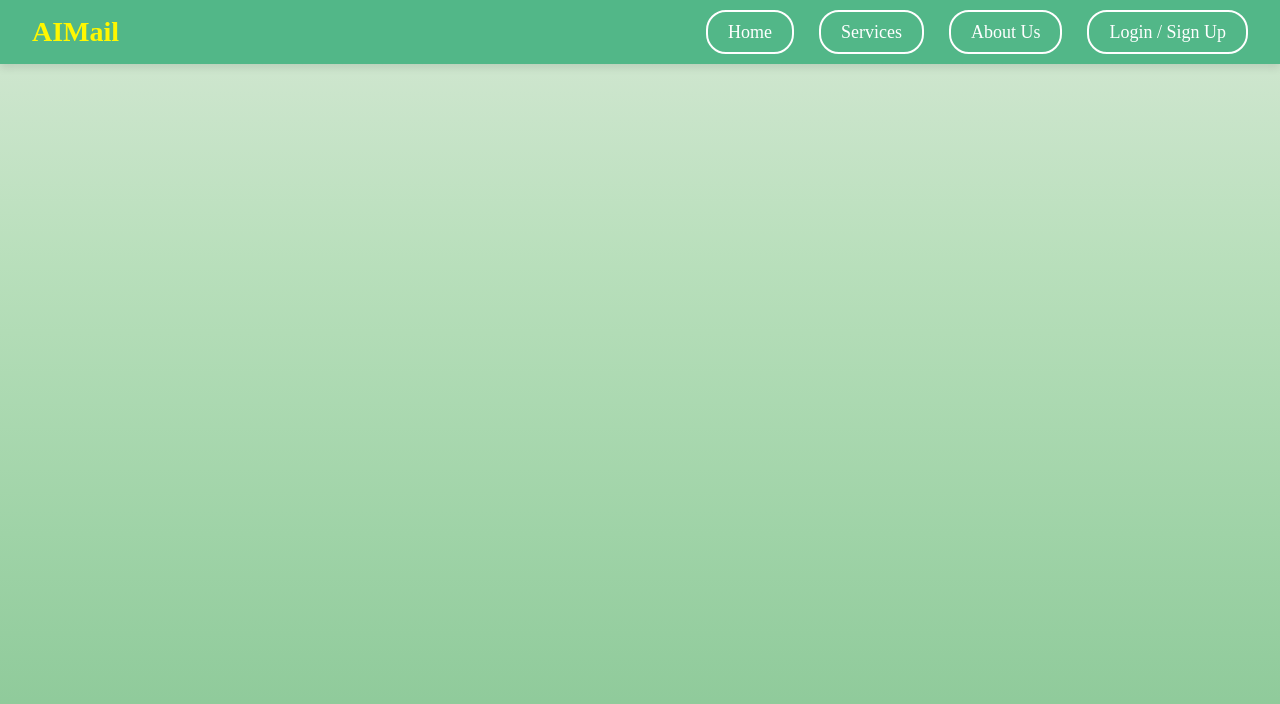
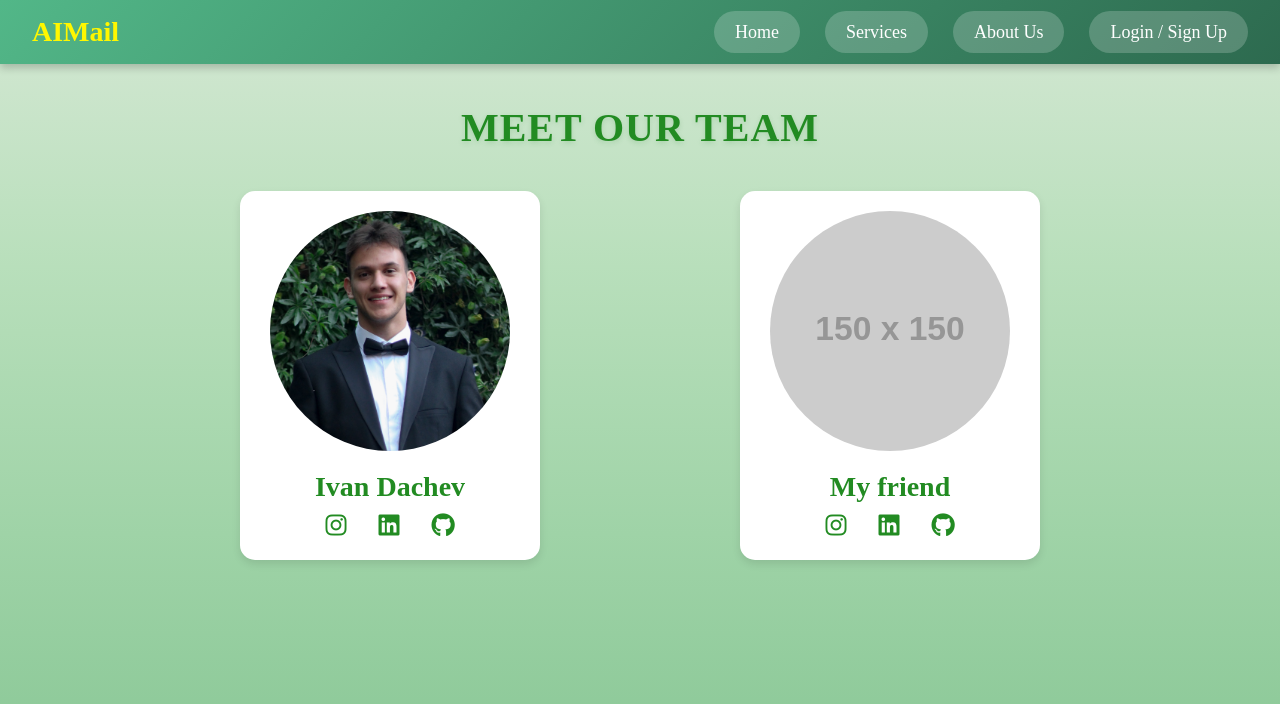
Before and after one commit to KodaKodama/AIMail, a React (Vite) app in the folder client/: page /about in a window 1280 px wide. Shown: the top 704 px of the page. Built offline with nearby package versions, Linux system fonts and the light colour scheme.

Commit message:
Make page about the team members and change  style of the nav buttons

```diff
--- a/client/src/App.jsx
+++ b/client/src/App.jsx
@@ -1,9 +1,10 @@
 // src/App.jsx
 import React from 'react';
 import { BrowserRouter as Router, Routes, Route } from 'react-router-dom';
+import Navbar from './components/Navbar';
 import HomePage from './components/HomePage';
 import LoginRegisterForm from './components/LoginRegisterForm';
-import Navbar from './components/Navbar';  // Assuming you've created this component
+import AboutPage from './components/AboutPage';
 
 const App = () => {
   return (
@@ -11,6 +12,7 @@ const App = () => {
       <Navbar /> {/* Global Navbar */}
       <Routes>
         <Route path="/" element={<HomePage />} />
+        <Route path="/about" element={<AboutPage />} />
         <Route path="/login" element={<LoginRegisterForm />} />
         <Route path="/signup" element={<LoginRegisterForm />} />
         {/* Add more routes as needed */}
--- /dev/null
+++ b/client/src/components/AboutPage.jsx
@@ -0,0 +1,51 @@
+import React from 'react';
+import '../css/AboutPage.css';
+const AboutPage = () => {
+    const teamMembers = [
+        {
+            name: 'Ivan Dachev',
+            img: '/img/dachev_photo.jpeg',
+            social: {
+                instagram: 'https://www.instagram.com/dacheww/?hl=en',
+                linkedin: 'www.linkedin.com/in/ivan-d-a64616270',
+                github: 'https://github.com/Dachev1'
+            }
+        },
+        {
+            name: 'My friend',
+            img: 'https://via.placeholder.com/150',
+            social: {
+                instagram: 'https://instagram.com',
+                linkedin: 'https://linkedin.com',
+                github: 'https://github.com'
+            }
+        }
+    ];
+
+    return (
+        <div className="about-page">
+            <h2 className="team-heading">Meet Our Team</h2>
+            <div className="team-container">
+                {teamMembers.map((member, index) => (
+                    <div key={index} className="team-card">
+                        <img src={member.img} alt={`${member.name}`} className="team-photo" />
+                        <h3 className="team-name">{member.name}</h3>
+                        <div className="team-social">
+                            <a href={member.social.instagram} target="_blank" rel="noopener noreferrer">
+                                <i className="fab fa-instagram"></i>
+                            </a>
+                            <a href={member.social.linkedin} target="_blank" rel="noopener noreferrer">
+                                <i className="fab fa-linkedin"></i>
+                            </a>
+                            <a href={member.social.github} target="_blank" rel="noopener noreferrer">
+                                <i className="fab fa-github"></i>
+                            </a>
+                        </div>
+                    </div>
+                ))}
+            </div>
+        </div>
+    );
+};
+
+export default AboutPage;
--- a/client/src/components/LoginRegisterForm.jsx
+++ b/client/src/components/LoginRegisterForm.jsx
@@ -46,8 +46,6 @@ const LoginRegisterForm = () => {
     } catch (error) {
       if (error.response && error.response.data) {
         setMessage(error.response.data.message);
-      } else {
-        setMessage('An error occurred');
       }
     }
   };
--- /dev/null
+++ b/client/src/css/AboutPage.css
@@ -0,0 +1,64 @@
+.about-page {
+    text-align: center;
+    padding: 2.5rem;
+  }
+
+  .team-heading {
+    font-size: 2.5rem;
+    color: #228B22;
+    margin-bottom: 2.5rem;
+  }
+
+  .team-container {
+    display: flex;
+    justify-content: space-evenly;
+    align-items: center;
+    gap: 2.5rem;
+    margin: 0 2.5rem;
+  }
+
+  .team-card {
+    border-radius: 0.9375rem;
+    box-shadow: 0 0.25rem 0.5rem rgba(0, 0, 0, 0.1);
+    width: 18.75rem;
+    padding: 1.25rem;
+    text-align: center;
+    transition: transform 0.3s;
+    background-color: white;
+    border: none;
+}
+
+  .team-card:hover {
+    transform: scale(1.1);
+  }
+
+  .team-photo {
+    width: 15rem;
+    height: 15rem;
+    border-radius: 50%;
+    object-fit: cover;
+    margin-bottom: 1rem;
+  }
+
+  .team-name {
+    font-size: 1.75rem;
+    color: #228B22;
+    margin-bottom: 0.625rem;
+  }
+
+  .team-role, .team-experience {
+    font-size: 1.1rem;
+    color: #FFD700;
+    margin-bottom: 1.25rem;
+  }
+
+  .team-social a {
+    margin: 0 1rem;
+    color: #228B22;
+    font-size: 1.5rem;
+    transition: color 0.3s;
+  }
+
+  .team-social a:hover {
+    color: #FFD700;
+  }
--- a/client/src/css/Navbar.css
+++ b/client/src/css/Navbar.css
@@ -4,18 +4,32 @@
     justify-content: space-between;
     align-items: center;
     padding: 1rem 2rem;
-    background-color: #52b788;
-    box-shadow: 0 0.25rem 0.5rem rgba(0, 0, 0, 0.1);
+    background: linear-gradient(135deg, #52b788, #2d6a4f);
+    box-shadow: 0 4px 8px rgba(0, 0, 0, 0.2);
     position: relative;
+    transition: background 0.3s ease, box-shadow 0.3s ease;
 }
 
+/* Change background color on scroll */
+.navbar.scrolled {
+    background: linear-gradient(135deg, #2d6a4f, #52b788);
+    box-shadow: 0 2px 5px rgba(0, 0, 0, 0.3);
+}
+
+/* Navbar logo */
 .navbar-logo a {
     font-size: 1.75rem;
     font-weight: bold;
     color: #fff700;
     text-decoration: none;
+    transition: color 0.3s ease;
 }
 
+.navbar-logo a:hover {
+    color: #ffd700; /* Gold on hover */
+}
+
+/* Menu icon */
 .menu-icon {
     display: none;
     cursor: pointer;
@@ -36,16 +50,19 @@
     font-size: 1.125rem;
     font-weight: 500;
     padding: 0.625rem 1.25rem;
-    border-radius: 1.25rem;
-    background-color: #52b788;
-    border: 0.125rem solid white;
-    transition: all 0.5s ease;
+    border-radius: 25px;
+    background-color: rgba(255, 255, 255, 0.2); /* Semi-transparent */
+    border: 1px solid transparent; /* Border for smooth transition */
+    backdrop-filter: blur(5px); /* Background blur effect */
+    transition: all 0.4s ease; /* Smooth transition */
 }
 
 .navbar-links a:hover {
     background-color: white;
     color: #2d6a4f;
     border-color: #2d6a4f;
+    transform: translateY(-4px); /* Slight lift effect */
+    box-shadow: 0 4px 10px rgba(0, 0, 0, 0.2); /* Shadow on hover */
 }
 
 /* Add responsive behavior and slide effect */
@@ -63,15 +80,16 @@
         width: 100vw;
         position: fixed;
         top: 0;
-        right: -100%; /* Off-screen to the left initially */
-        background-color: #2d6a4f;
+        right: -100%; /* Off-screen initially */
+        background: rgba(45, 106, 79, 0.95); /* Slightly transparent */
         gap: 2rem;
         z-index: 100;
         transition: right 0.5s ease-in-out; /* Slide effect */
+        box-shadow: 0 4px 20px rgba(0, 0, 0, 0.3); /* Shadow for dropdown */
     }
 
     .navbar-links.active {
-        right: 0; /* Slides in from the left */
+        right: 0; /* Slides in */
     }
 
     .navbar-logo {
```
Also changed, not shown: client/public/img/dachev_photo.jpeg (added).
